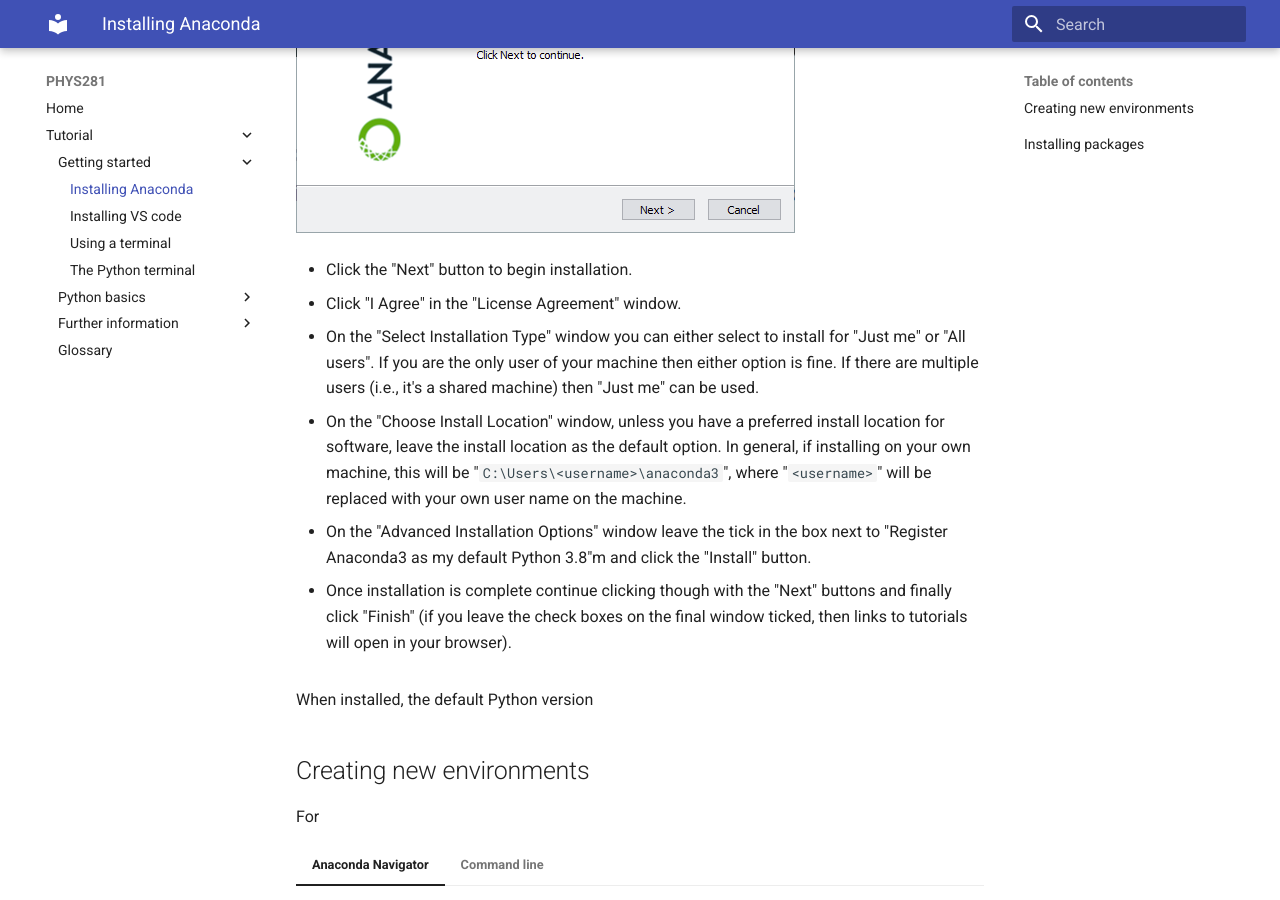
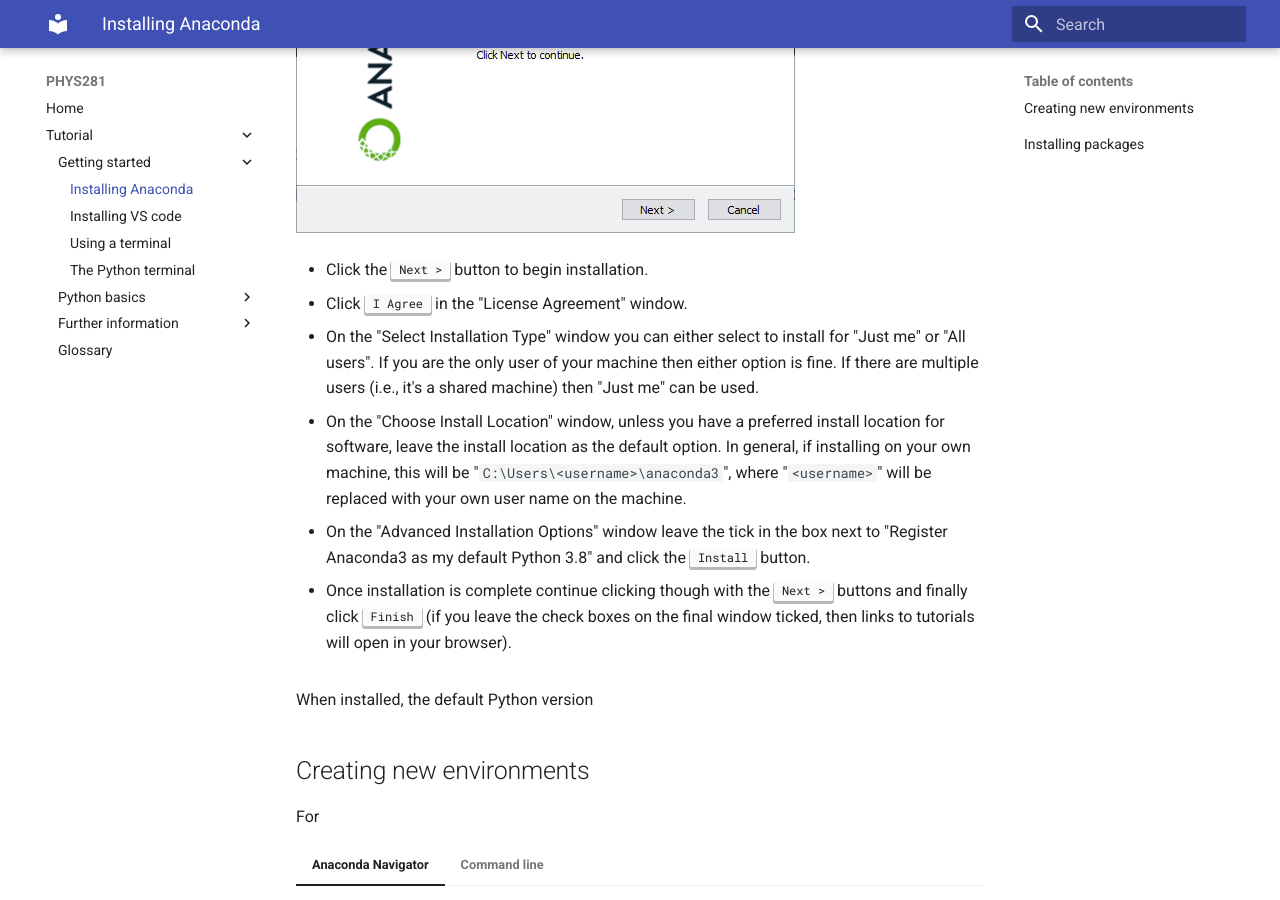
Before and after one commit to ndd21/PHYS281, an MkDocs documentation site: the page built from docs/demo-anaconda.md, in a window 1280 px wide and 900 px high, scrolled down 1296 px. Built offline with MkDocs 1.6.1 and Material for MkDocs 9.7.7, drawn with Linux system fonts in a browser that asks for light colours; nearby versions of some CDN libraries.

```diff
--- a/docs/demo-anaconda.md
+++ b/docs/demo-anaconda.md
@@ -28,8 +28,8 @@ The official instructions for installing Anaconda on a variety of operating syst
 
     ![Anaconda setup window](img/anacondainstaller.png)
 
-    * Click the "Next" button to begin installation.
-    * Click "I Agree" in the "License Agreement" window.
+    * Click the ++"Next >"++ button to begin installation.
+    * Click ++"I Agree"++ in the "License Agreement" window.
     * On the "Select Installation Type" window you can either select to install for "Just me" or
       "All users". If you are the only user of your machine then either option is fine. If there
       are multiple users (i.e., it's a shared machine) then "Just me" can be used.
@@ -38,9 +38,9 @@ The official instructions for installing Anaconda on a variety of operating syst
       your own machine, this will be "`C:\Users\<username>\anaconda3`", where "`<username>`"
       will be replaced with your own user name on the machine.
     * On the "Advanced Installation Options" window leave the tick in the box next to "Register
-      Anaconda3 as my default Python 3.8"m and click the "Install" button.
-    * Once installation is complete continue clicking though with the "Next" buttons and finally
-      click "Finish" (if you leave the check boxes on the final window ticked, then links to
+      Anaconda3 as my default Python 3.8" and click the ++"Install"++ button.
+    * Once installation is complete continue clicking though with the ++"Next >"++ buttons and finally
+      click ++"Finish"++ (if you leave the check boxes on the final window ticked, then links to
       tutorials will open in your browser).
 
 === "Installation on Mac OS"
```
